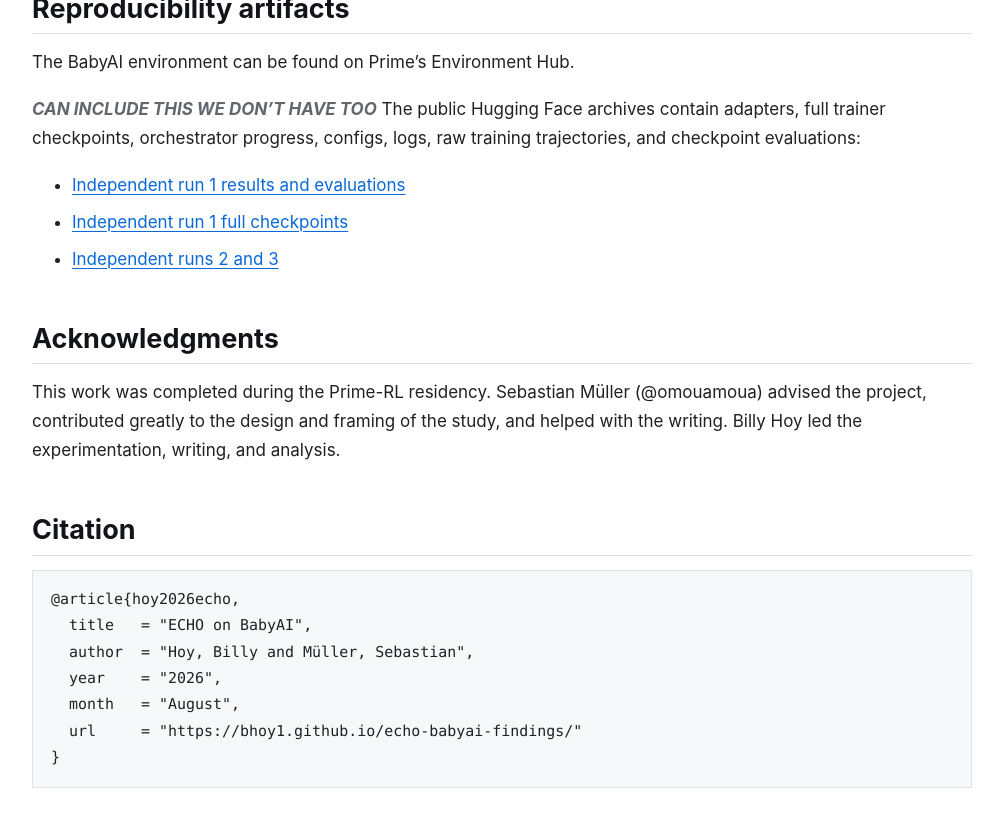
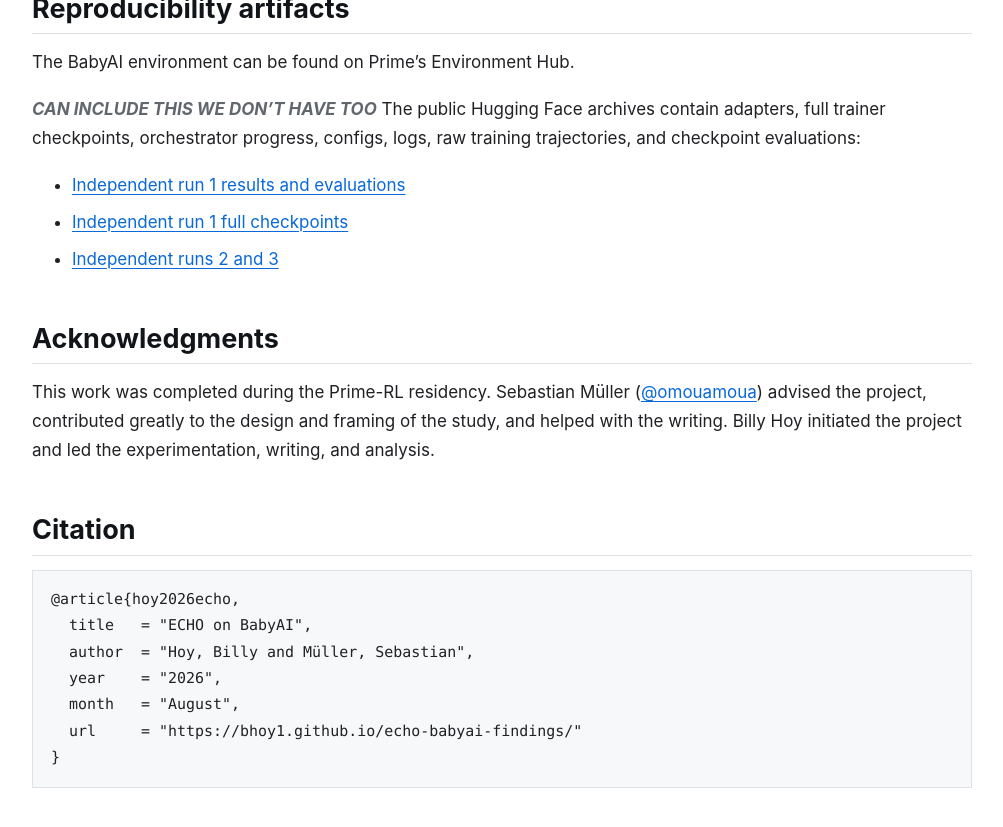
Before and after one commit to Bhoy1/echo-babyai-findings, a Jekyll site: the page built from index.md, in a window 1280 px wide and 900 px high, scrolled down 8976 px. Shown: the top 827 px of the window, without its empty margins (138-1141 px from the left). Built offline with Jekyll 4.4.1, drawn with Linux system fonts in a browser that asks for light colours.

Commit message:
Update contribution credits

```diff
--- a/index.md
+++ b/index.md
@@ -125,7 +125,7 @@
 
 ## Acknowledgments
 
-This work was completed during the Prime-RL residency. Sebastian Müller (@omouamoua) advised the project, contributed greatly to the design and framing of the study, and helped with the writing. Billy Hoy led the experimentation, writing, and analysis.
+This work was completed during the Prime-RL residency. Sebastian Müller ([@omouamoua](https://x.com/omouamoua?lang=en)) advised the project, contributed greatly to the design and framing of the study, and helped with the writing. Billy Hoy initiated the project and led the experimentation, writing, and analysis.
 
 ## Citation
 
```
